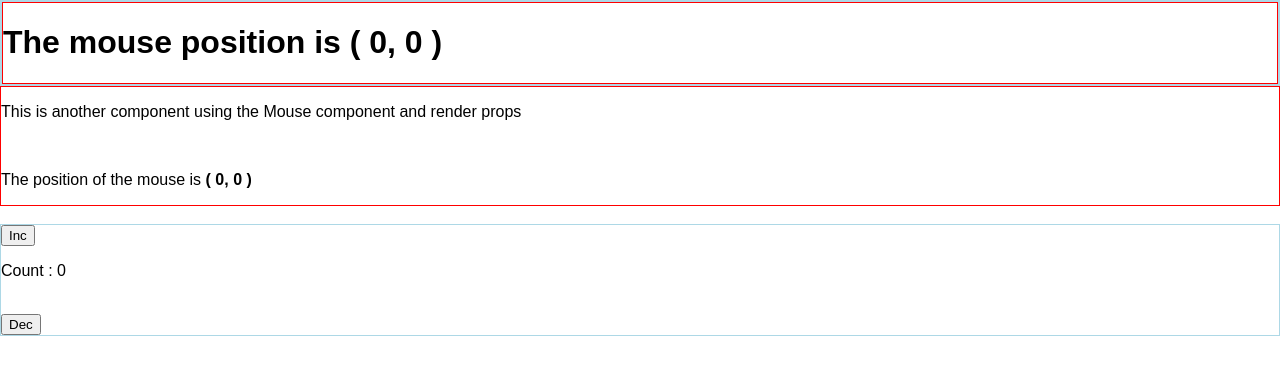
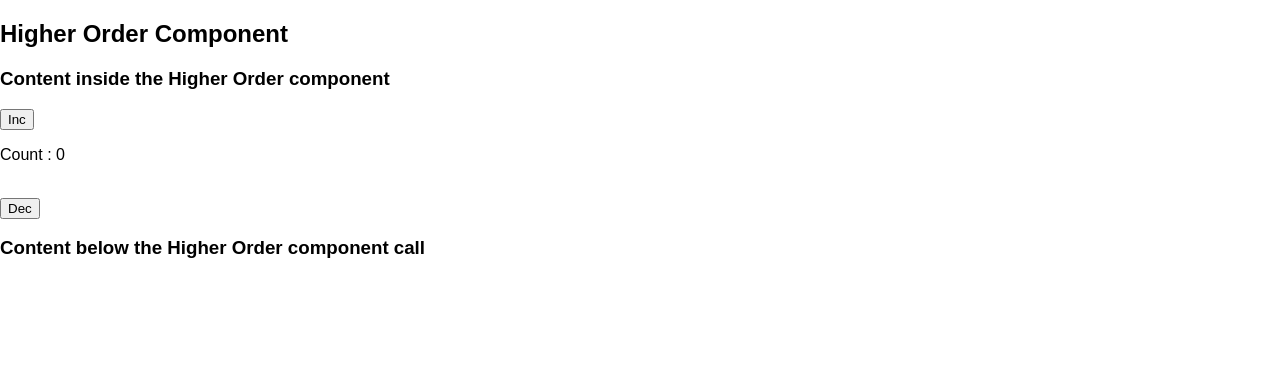
Before and after one commit to cosmycoder/Searchable-Product-Filter, a React (Create React App) app: page / in a window 1280 px wide. Shown: the top 374 px of the page. Built offline with nearby package versions, Linux system fonts and the light colour scheme.

Commit message:
Higher Order Components - Inc/Dec Counter example - working

```diff
--- /dev/null
+++ b/src/higher-order-components/CounterHoC.js
@@ -0,0 +1,57 @@
+import React from 'react';
+
+const withCounter = Component =>
+    class HOC extends React.Component {
+        constructor(props) {
+            super(props);
+            this.state = {
+                count: 0
+            };
+        }
+
+        update = type => {
+            if( type === 'Inc' ) {
+                this.setState( ({count}) => ({count: count + 1}) );
+            } else if( type === 'Dec' ) {
+                this.setState( ({count}) => ( {count: count - 1}) );
+            }
+        };
+
+        // <React.Fragment>
+        //     <h2>Higher Order Component</h2>
+        //     <h3>Content inside the Higher Order component</h3
+        //     <Component {...this.state} {...this.props} update={this.update} />
+        //     <h3>Content below the Higher Order component call</h3>
+        // </React.Fragment>
+
+        // <div>
+        //     <h2>Higher Order Component</h2>
+        //     <Component {...this.state} {...this.props} update={this.update} />
+        //     <h3>Content below the Higher Order Component call</h3>
+        // </div>
+
+
+        render() {
+            return(
+                <React.Fragment>
+                    <h2>Higher Order Component</h2>
+                    <h3>Content inside the Higher Order component</h3>
+                    <Component {...this.state} {...this.props} update={this.update} />
+                    <h3>Content below the Higher Order component call</h3>
+                </React.Fragment>
+            );
+        }
+    };
+
+const Counter = ( {count, update} ) => (
+    <div>
+        <button onClick={ () => update('Inc') }>Inc</button>
+        <br/>
+        <p>Count : {count}</p>
+        <br/>
+        <button onClick={ () => update('Dec') }>Dec</button>
+    </div>
+);
+const CounterExample = withCounter(Counter);
+
+export default CounterExample;
--- a/src/index.js
+++ b/src/index.js
@@ -13,6 +13,7 @@ import { BlueButton, ButtonWithEvent } from './functional-components/Button';
 import TypingHistory from './pure-component/typing-history';
 import registerServiceWorker from './registerServiceWorker';
 import { CounterComponent, Counter } from './thirdRenderPropsEx/Counter';
+import CounterExample from './higher-order-components/CounterHoC';
 
 const PRODUCTS = [
     {category: 'Sporting Goods', price: '$49.99', stocked: true, name: 'Football'},
@@ -24,19 +25,7 @@ const PRODUCTS = [
 ];
 
 ReactDOM.render(
-    //<ComponentNeedingStorage />
-    <React.Fragment>
-        <MousePointerTracker />
-        <AnotherMousePointerTracker />
-        <br/>
-        <CounterComponent
-            render={
-                props => {
-                    return ( <Counter {...props} /> )
-                }
-            }
-        />
-    </React.Fragment>,
+    <CounterExample />,
     document.getElementById('root')
 );
 
@@ -104,3 +93,22 @@ ReactDOM.render(
     document.getElementById('root')
 );
 */
+
+/* Render Props Example
+ReactDOM.render(
+    //<ComponentNeedingStorage />
+    <React.Fragment>
+        <MousePointerTracker />
+        <AnotherMousePointerTracker />
+        <br/>
+        <CounterComponent
+            render={
+                props => {
+                    return ( <Counter {...props} /> )
+                }
+            }
+        />
+    </React.Fragment>,
+    document.getElementById('root')
+);
+*/
```
